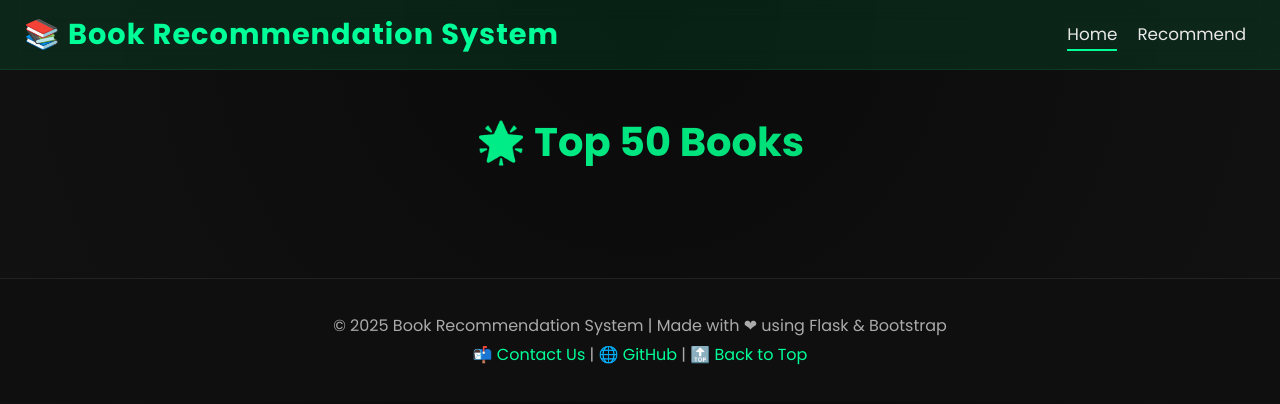
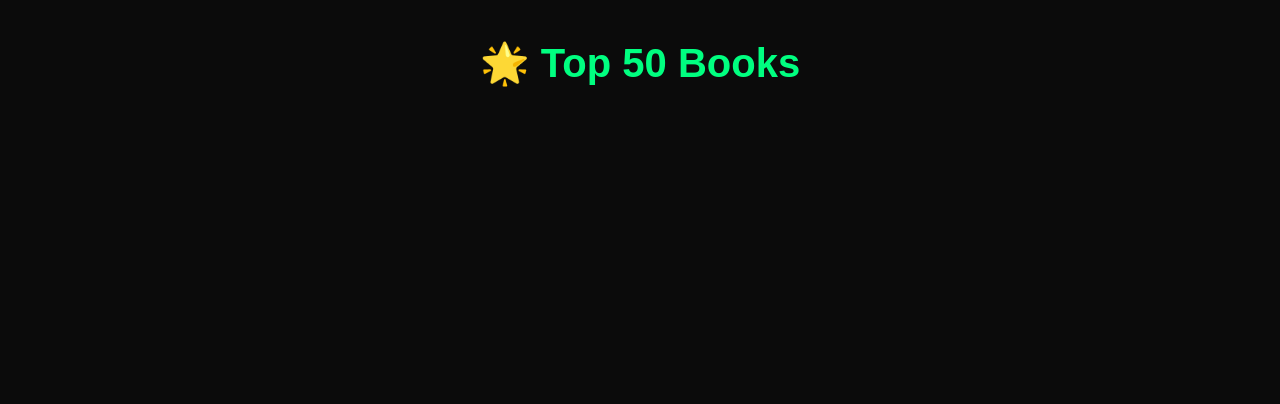
Before and after one commit to Nandini776/Recommendation-System, a Flask app: template templates/index.html in a window 1280 px wide. Shown: the top 404 px of the page. Run offline with Flask 3, Linux system fonts and the light colour scheme; the template is opened without the code that fills it, so the values that code supplies are empty; parts of the project's set-up code (start-up, migrations or seed data) failed here and were passed over.

Commit message:
Update index.html

```diff
--- a/templates/index.html
+++ b/templates/index.html
@@ -2,165 +2,106 @@
 <html lang="en">
 <head>
     <meta charset="UTF-8">
-  <title>Book Recommendation System</title>
-  <link href="https://cdn.jsdelivr.net/npm/bootstrap@5.3.8/dist/css/bootstrap.min.css" rel="stylesheet">
-  <link href="https://fonts.googleapis.com/css2?family=Poppins:wght@400;600;700&display=swap" rel="stylesheet">
+    <meta name="viewport" content="width=device-width, initial-scale=1.0">
+    <title>Top 50 Books</title>
+
     <style>
         body {
-      background: radial-gradient(circle at top, #0a0a0a, #121212);
-      color: #f8f9fa;
+            background-color: #0b0b0b;
+            color: #ffffff;
             font-family: 'Poppins', sans-serif;
-      overflow-x: hidden;
+            margin: 0;
+            padding: 0;
         }
 
-    /* Navbar */
-    .navbar {
-      background: rgba(0, 166, 90, 0.15);
-      backdrop-filter: blur(12px);
-      border-bottom: 1px solid rgba(0, 255, 120, 0.1);
-      position: sticky;
-      top: 0;
-      z-index: 1000;
-    }
-    .navbar-brand {
-      font-weight: 700;
-      font-size: 1.8rem;
-      color: #00ff99 !important;
-      letter-spacing: 1px;
-    }
-    .nav-link {
-      color: #e8e8e8 !important;
-      font-size: 1.05rem;
-      margin: 0 10px;
-      position: relative;
-      transition: 0.3s;
-    }
-    .nav-link::after {
-      content: '';
-      position: absolute;
-      bottom: -4px;
-      left: 0;
-      width: 0;
-      height: 2px;
-      background-color: #00ff99;
-      transition: width 0.3s;
-    }
-    .nav-link:hover::after,
-    .nav-link.active::after {
-      width: 100%;
+        h1 {
+            text-align: center;
+            color: #00ff80;
+            margin-top: 40px;
+            font-size: 2.5rem;
         }
 
-    /* Title */
-    h1 {
-      background: linear-gradient(90deg, #00ff99, #00cc66);
-      -webkit-background-clip: text;
-      -webkit-text-fill-color: transparent;
-      font-size: 2.5rem;
-      font-weight: 700;
-      margin-bottom: 2rem;
+        .book-grid {
+            display: flex;
+            flex-wrap: wrap;
+            justify-content: center;
+            gap: 25px;
+            padding: 40px;
         }
 
-    /* Cards */
-    .card {
-      height:24rem;
-      border: none;
-      background: linear-gradient(145deg, #1a1a1a, #101010);
-      border-radius: 20px;
-      transition: all 0.4s ease;
-    }
-    .card:hover {
-      transform: translateY(-8px) scale(1.03);
-      box-shadow: 0 0 25px rgba(0, 255, 120, 0.2);
-    }
-    .card img {
-       position: relative;
-       align-items: center;
-       width: max-content;
-       left:25%;
-
-    }
-    .card:hover img {
-      opacity: 0.85;
-    }
-    .card-body h4 {
-      font-size: 1.1rem;
-      font-weight: 600;
-      color: #fff;
-    }
-    .card-body p {
-      color: #ccc;
-      margin-bottom: 0.4rem;
-      font-size: 0.9rem;
+        .book-item {
+            background-color: #1a1a1a;
+            border-radius: 12px;
+            box-shadow: 0 4px 10px rgba(0,0,0,0.4);
+            padding: 15px;
+            text-align: center;
+            width: 200px;
+            transition: transform 0.3s ease, box-shadow 0.3s ease;
         }
 
-    /* Footer */
-  /* Footer */
-footer {
-  background: #0f0f0f;
-  border-top: 1px solid #222;
-  padding: 30px 0;
-  color: #aaa;
-  margin-top: 80px;
-  text-align: center; /* Center all text */
+        .book-item:hover {
+            transform: translateY(-8px);
+            box-shadow: 0 6px 14px rgba(0,0,0,0.6);
         }
 
-footer a {
-  color: #00ff99;
-  text-decoration: none;
-  transition: 0.3s;
+        .book-cover {
+            width: 180px;
+            height: 270px;
+            object-fit: contain;   /* ensures no cropping */
+            border-radius: 10px;
+            background-color: #111;
+            margin-bottom: 10px;
         }
 
-footer a:hover {
-  color: #00cc70;
-  text-decoration: underline;
+        .book-title {
+            font-size: 1rem;
+            font-weight: 600;
+            color: #00ffcc;
+            margin-bottom: 5px;
         }
 
-footer p {
-  margin: 5px 0; /* Add small spacing between lines */
+        .book-author {
+            font-size: 0.9rem;
+            color: #bbbbbb;
+            margin-bottom: 8px;
         }
 
+        .book-rating {
+            font-size: 0.85rem;
+            color: #ffaa00;
+        }
+
+        .book-votes {
+            font-size: 0.8rem;
+            color: #888;
+        }
+
+        @media (max-width: 768px) {
+            .book-item {
+                width: 45%;
+            }
+        }
+
+        @media (max-width: 480px) {
+            .book-item {
+                width: 90%;
+            }
+        }
     </style>
 </head>
 <body>
+    <h1>🌟 Top 50 Books</h1>
 
-  <!-- Navbar -->
-  <nav class="navbar navbar-expand-lg navbar-dark px-4">
-    <a class="navbar-brand" href="/">📚 Book Recommendation System</a>
-    <div class="ms-auto d-flex align-items-center">
-      <a href="/" class="nav-link active">Home</a>
-      <a href="/recommend" class="nav-link">Recommend</a>
-    </div>
-  </nav>
-
-  <!-- Main -->
-  <div class="container mt-5">
-    <h1 class="text-center">🌟 Top 50 Books</h1>
-    <div class="row mt-4">
-      {% for i in range(book_name|length) %}
-      <div class="col-md-3 col-sm-4">
-        <div class="card text-white">
-          <img src="{{ image[i] }}" alt="{{ book_name[i] }}">
-          <div class="card-body">
-            <h4>{{ book_name[i] }}</h4>
-            <p><strong>Author:</strong> {{ author[i] }}</p>
-            <p><strong>Votes:</strong> {{ votes[i] }}</p>
-            <p><strong>Rating:</strong> ⭐ {{ rating[i]|round(2) }}</p>
-          </div>
-        </div>
+    <div class="book-grid">
+        {% for i in range(0, book_name|length) %}
+        <div class="book-item">
+            <img src="{{ image[i] }}" alt="{{ book_name[i] }}" class="book-cover">
+            <div class="book-title">{{ book_name[i] }}</div>
+            <div class="book-author">{{ author[i] }}</div>
+            <div class="book-rating">⭐ {{ rating[i]|round(2) }}</div>
+            <div class="book-votes">{{ votes[i] }} votes</div>
         </div>
         {% endfor %}
     </div>
-  </div>
-
-  <!-- Footer -->
-  <footer>
-    <p>© 2025 Book Recommendation System | Made with ❤ using Flask & Bootstrap</p>
-    <p>
-      📬 <a href="mailto:nandini9107@gmail.com">Contact Us</a> |
-      🌐 <a href="https://github.com/Nandini776" target="_blank">GitHub</a> |
-      <a href="#">🔝 Back to Top</a>
-    </p>
-  </footer>
-
 </body>
 </html>
```
Lines whose indentation alone changed are shown as unchanged.
